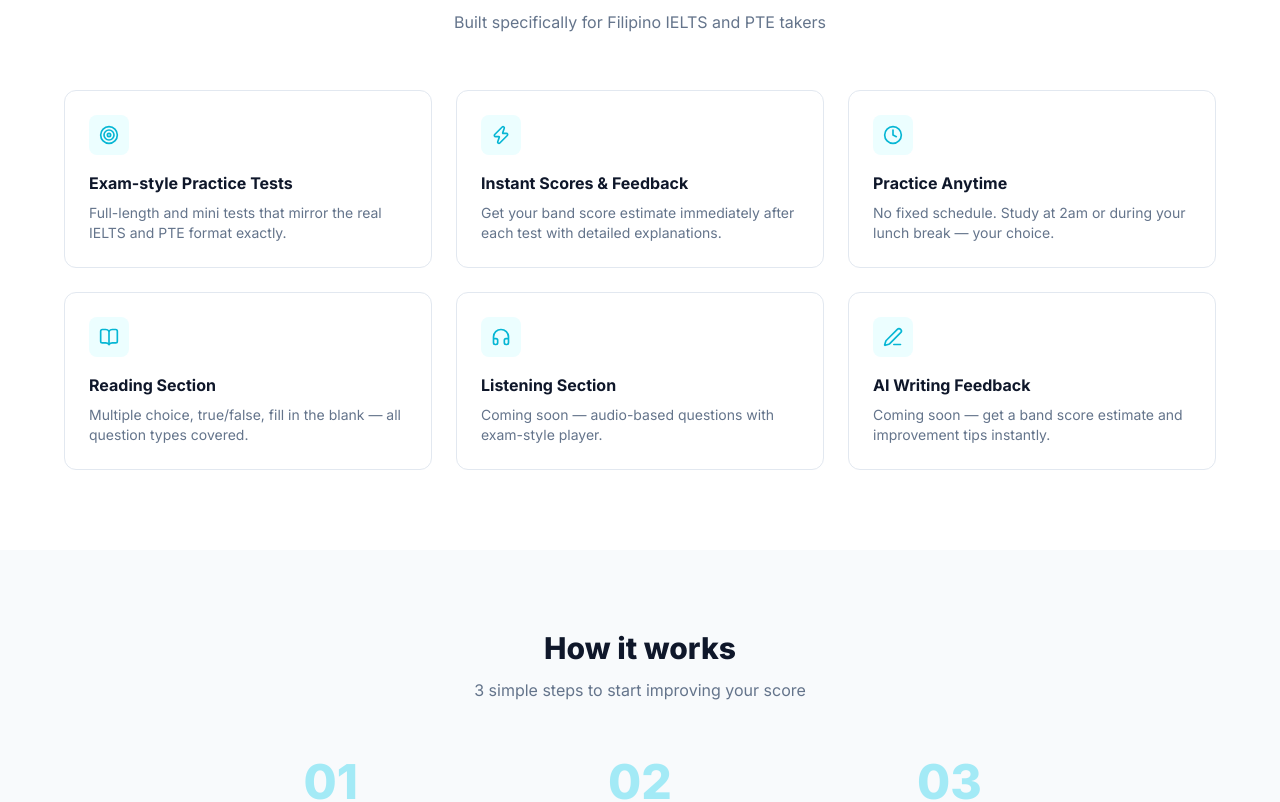
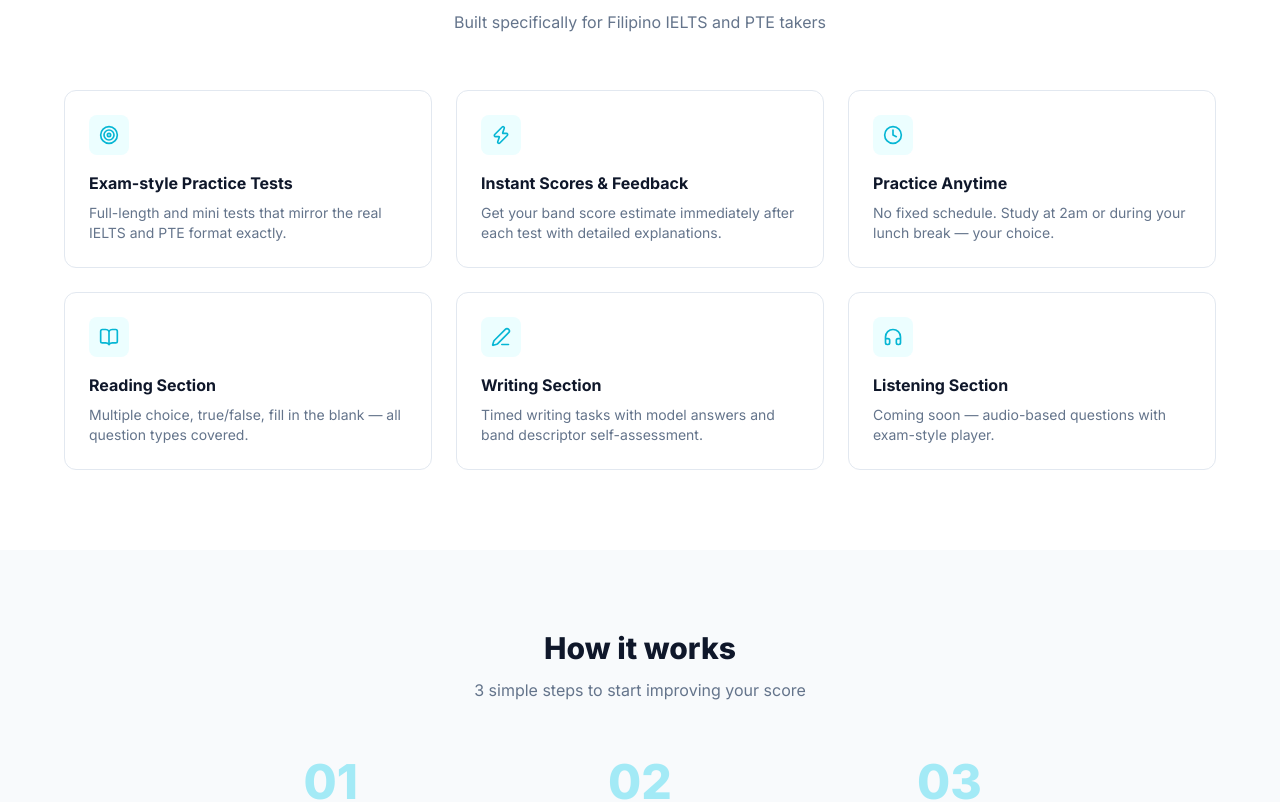
Before and after one commit to bewe15/PassPH, a Next.js app: page / in a window 1280 px wide. Shown: the part 872-1674 px from the top of the page. Built offline with nearby package versions, Linux system fonts and the light colour scheme.

Commit message:
Replace Listening card with Writing Section on homepage
Writing tests are live; swap the coming-soon Listening card for
the Writing Section feature card and move Listening to its slot.

Co-Authored-By: Claude Sonnet 4.6 <noreply@anthropic.com>

```diff
--- a/app/page.tsx
+++ b/app/page.tsx
@@ -191,8 +191,8 @@ export default function LandingPage() {
                 { icon: Zap,       title: "Instant Scores & Feedback",  desc: "Get your band score estimate immediately after each test with detailed explanations." },
                 { icon: Clock,     title: "Practice Anytime",           desc: "No fixed schedule. Study at 2am or during your lunch break — your choice." },
                 { icon: BookOpen,  title: "Reading Section",            desc: "Multiple choice, true/false, fill in the blank — all question types covered." },
+                { icon: PenLine,   title: "Writing Section",            desc: "Timed writing tasks with model answers and band descriptor self-assessment." },
                 { icon: Headphones,title: "Listening Section",          desc: "Coming soon — audio-based questions with exam-style player." },
-                { icon: PenLine,   title: "AI Writing Feedback",        desc: "Coming soon — get a band score estimate and improvement tips instantly." },
               ].map((f) => (
                 <div key={f.title} className="bg-white border border-slate-200 rounded-xl p-6 hover:border-cyan-400 hover:shadow-md transition">
                   <div className="w-10 h-10 bg-cyan-50 rounded-lg flex items-center justify-center mb-4">
```
